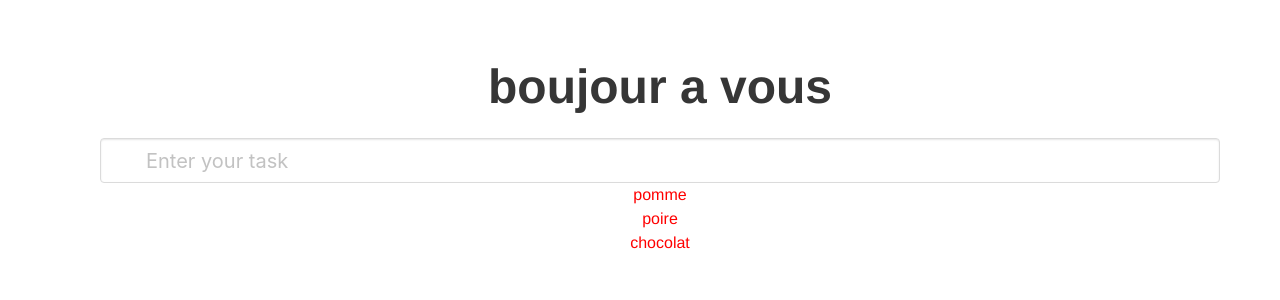
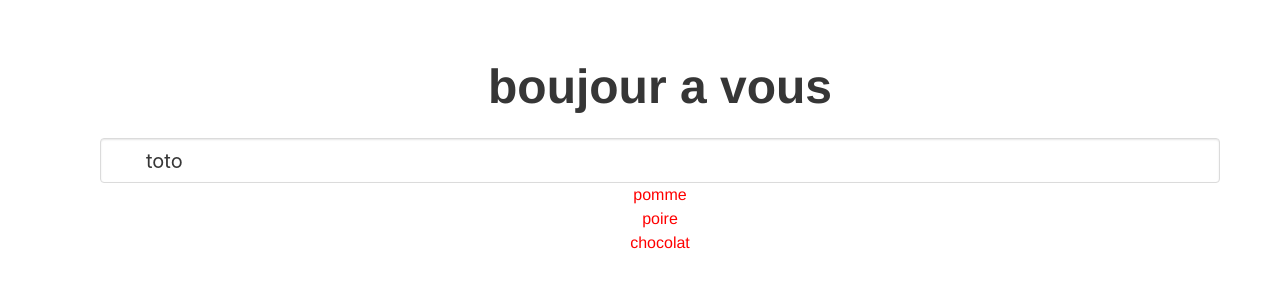
Before and after one commit to Gyumao/vue-todo-list, a Vue app: page / in a window 1280 px wide. Shown: the top 300 px of the page. Built offline with nearby package versions, Linux system fonts and the light colour scheme.

Commit message:
add v-model value TodoInputText to Todolist.vue

```diff
--- a/src/components/TodoInputText.vue
+++ b/src/components/TodoInputText.vue
@@ -1,6 +1,6 @@
 <template>
     <div class="control has-icons-left has-icons-right">
-        <input class="input is-medium" type="text" placeholder="Enter your task" />
+        <input class="input is-medium" type="text" placeholder="Enter your task" :value="value"/>
         <span class="icon is-left">
         <i class="fas fa-check"></i>
         </span>
@@ -9,6 +9,7 @@
 
 <script>
 export default {
+    props: ["value"],
 
 };
 </script>
--- a/src/components/TodoList.vue
+++ b/src/components/TodoList.vue
@@ -1,6 +1,6 @@
 <template>
     <div>
-        <TodoInputText />
+        <TodoInputText v-model="newTodoText"/>
         <TodoListItem :todos="todos" />
     </div>
 </template>
@@ -17,7 +17,8 @@
     },
     data(){
         return{
-          todos: ["pomme", "poire", "chocolat"]
+          todos: ["pomme", "poire", "chocolat"],
+          newTodoText: "toto",
         };
 
     }
```
